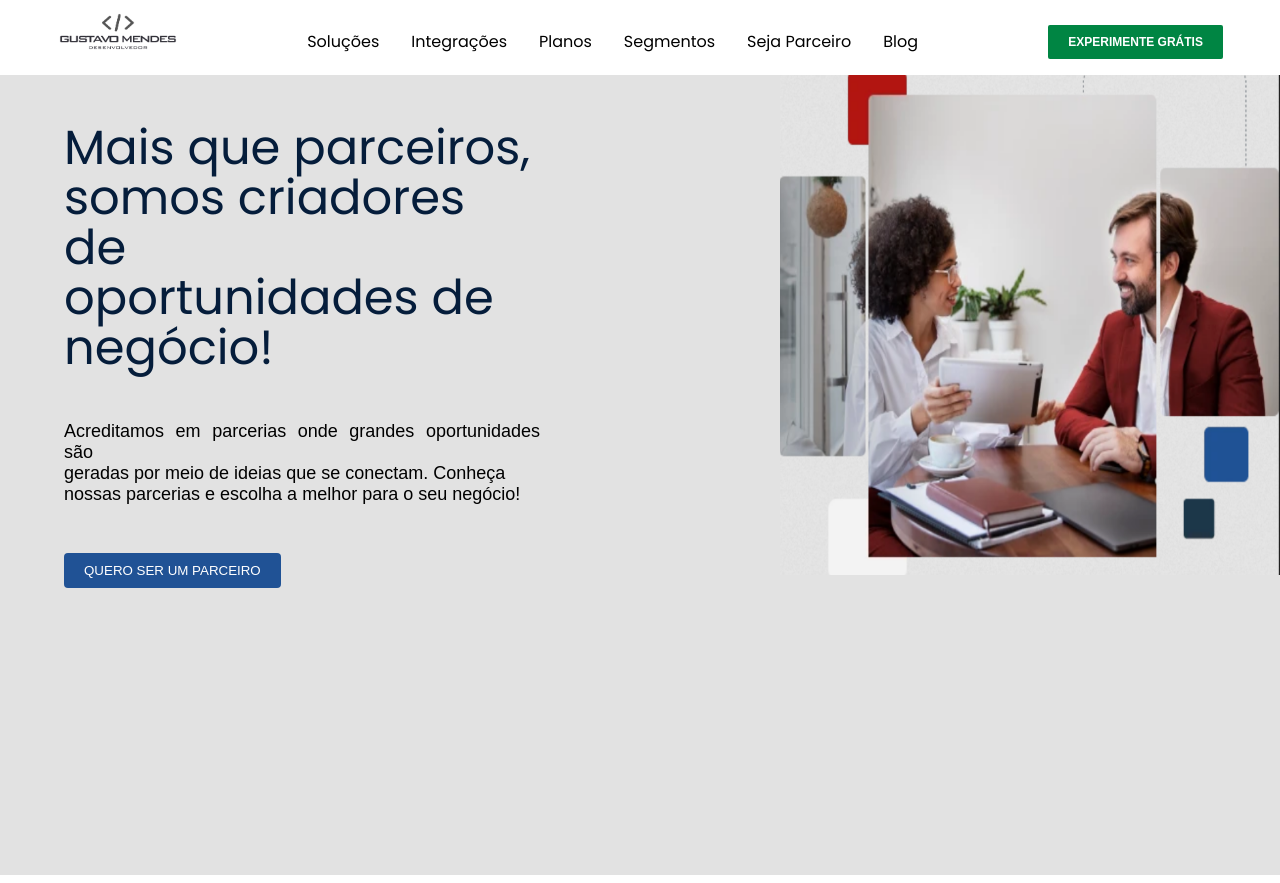
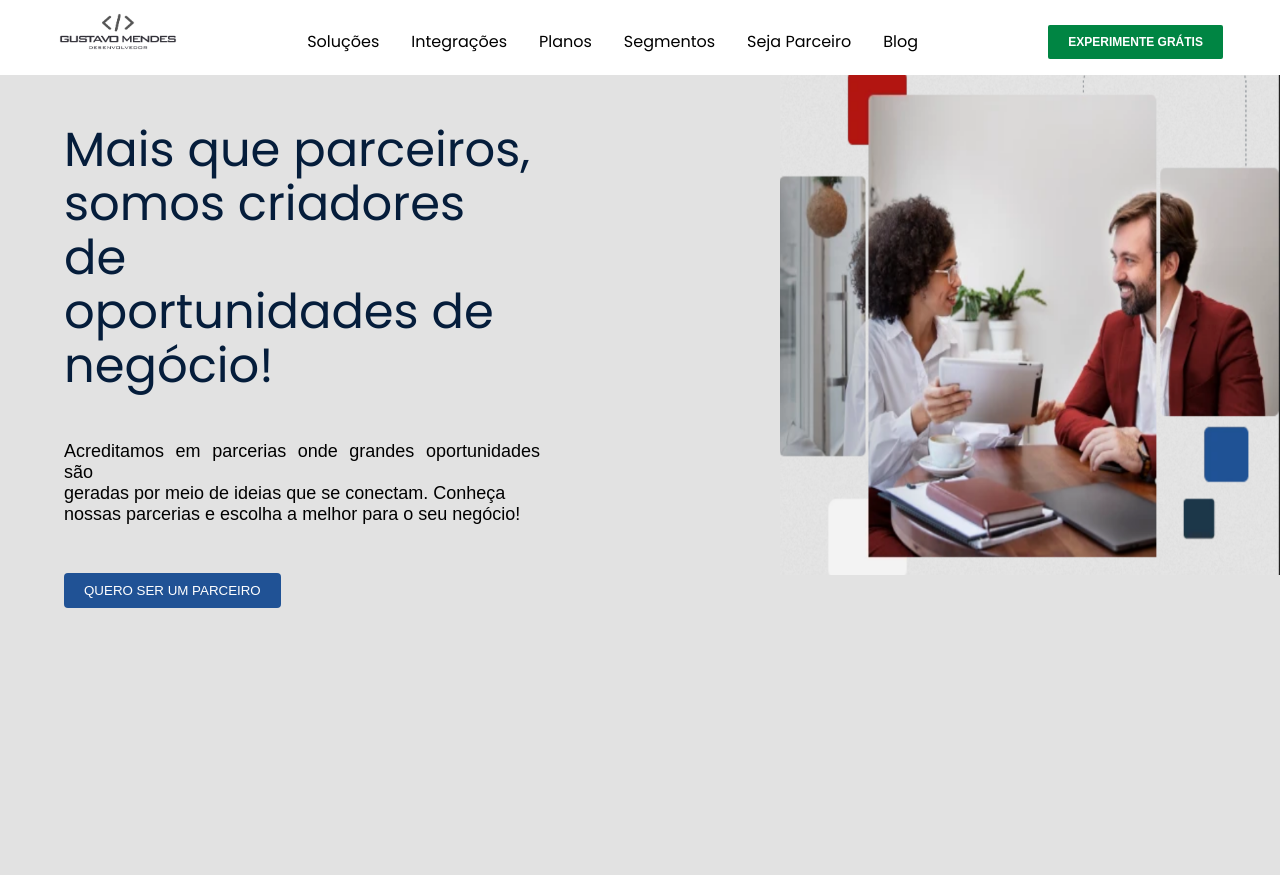
Before and after one commit to GustavoRMendes/sistema-de-cotacao, a Next.js app: page /parceiro in a window 1280 px wide. Built offline with nearby package versions, Linux system fonts and the light colour scheme.

Commit message:
index css

```diff
--- a/src/app/parceiro/Parceiro.module.css
+++ b/src/app/parceiro/Parceiro.module.css
@@ -4,7 +4,7 @@
   padding-top: 3rem;
   color: #051d3b;
   font-size: 3rem;
-  line-height: 50px;
+  line-height: 54px;
 }
 .pParceiro{
   margin: 1rem 0rem 0rem 4rem;
```
